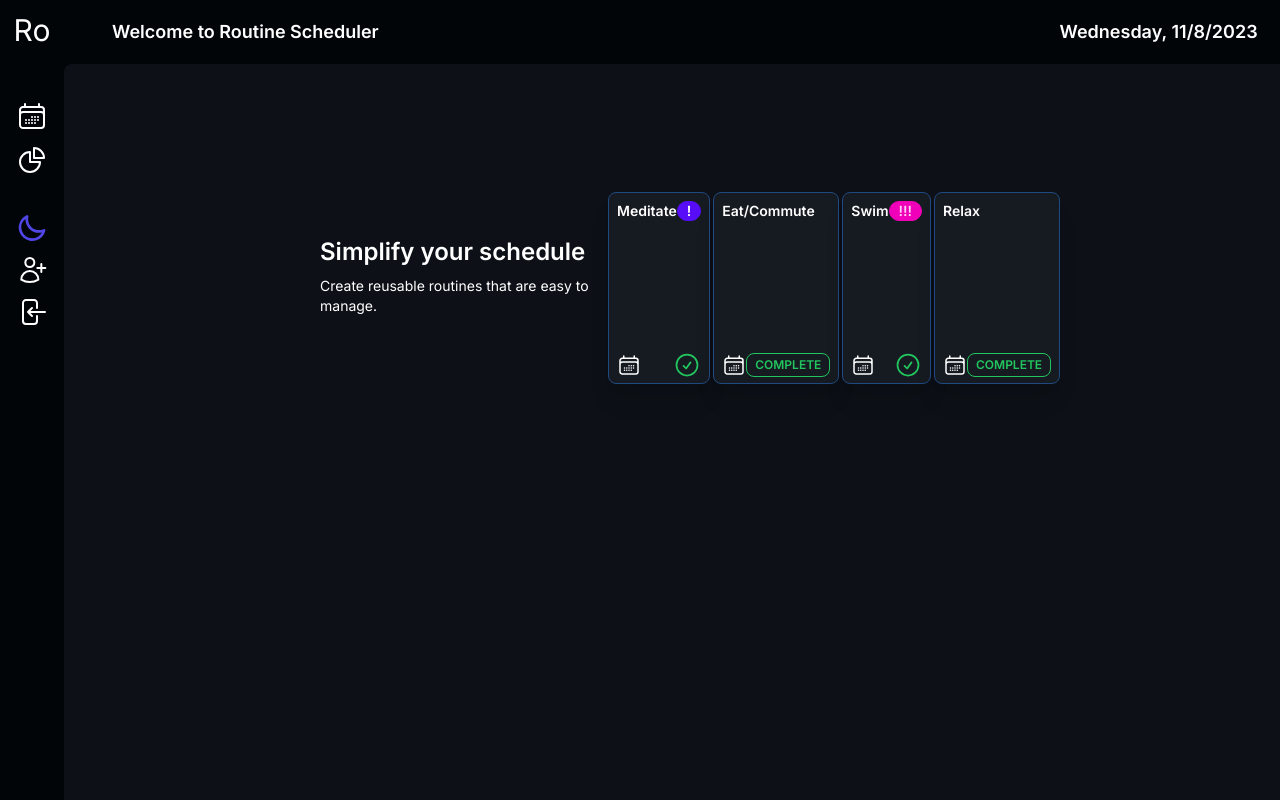
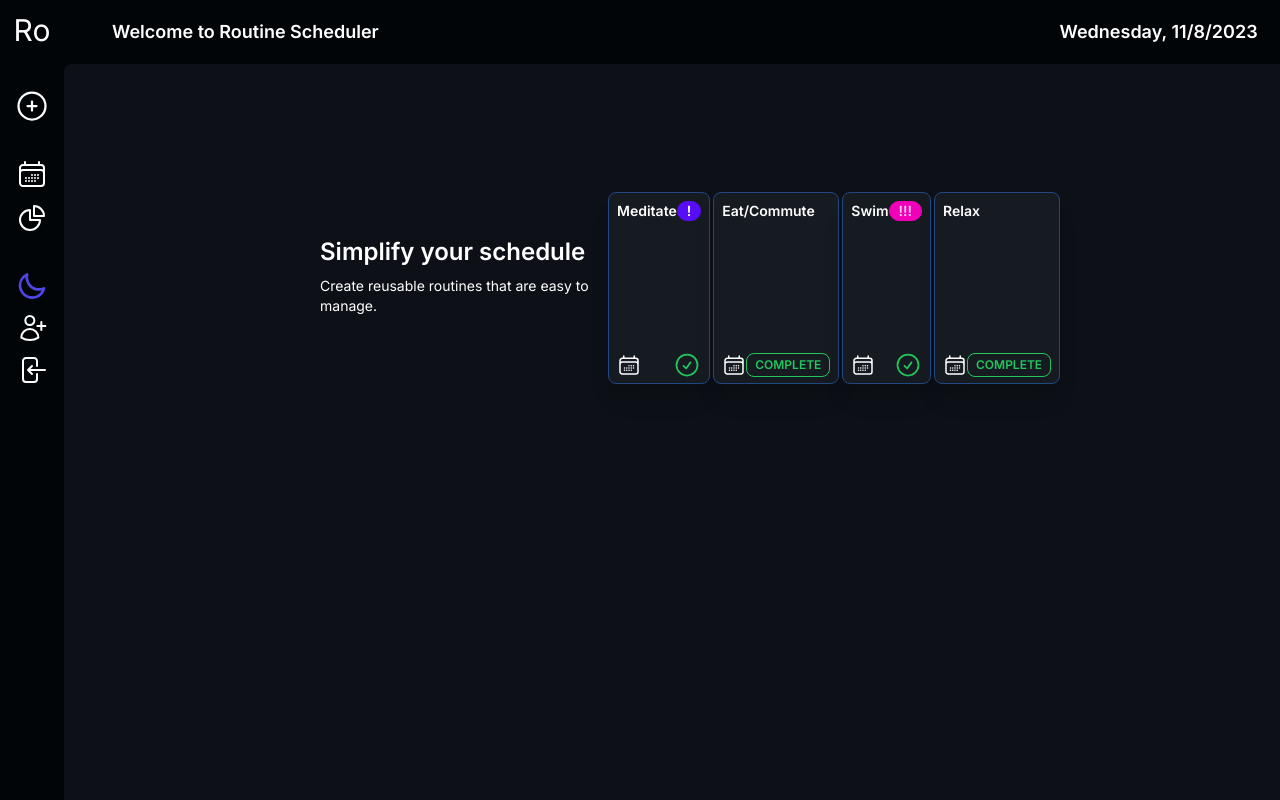
Before and after one commit to carreejoh/code-social, a Next.js app in the folder code-social-react/: page / in a window 1280 px wide. Built offline with nearby package versions, Linux system fonts and the light colour scheme.

Commit message:
Help with debugging

```diff
--- a/code-social-react/app/components/globalComponents/loginSignUpBtns.jsx
+++ b/code-social-react/app/components/globalComponents/loginSignUpBtns.jsx
@@ -4,6 +4,7 @@ import { useState, useEffect, useRef } from "react";
 import SignUpModal from "./signupModal";
 import LoginModal from "./loginModal";
 import Auth from "../../verify/auth";
+import { Suspense } from "react";
 
 function LoginSignUpBtn() {
   const [signupModal, toggleSignupModal] = useState(false);
@@ -51,6 +52,8 @@ function LoginSignUpBtn() {
           <path d="M21.64,13a1,1,0,0,0-1.05-.14,8.05,8.05,0,0,1-3.37.73A8.15,8.15,0,0,1,9.08,5.49a8.59,8.59,0,0,1,.25-2A1,1,0,0,0,8,2.36,10.14,10.14,0,1,0,22,14.05,1,1,0,0,0,21.64,13Zm-9.5,6.69A8.14,8.14,0,0,1,7.08,5.22v.27A10.15,10.15,0,0,0,17.22,15.63a9.79,9.79,0,0,0,2.1-.22A8.11,8.11,0,0,1,12.14,19.73Z" />
         </svg>
       </label>
+
+
       {Auth.loggedIn() ? (
         <button className=" mt-1" onClick={() => Auth.logout()}>
           <svg
@@ -104,7 +107,7 @@ function LoginSignUpBtn() {
           </button>
         </>
       )}
-      {/* <button onClick={() => handleDarkLightMode("dark")}>Dark</button>
+          {/* <button onClick={() => handleDarkLightMode("dark")}>Dark</button>
           <button onClick={() => handleDarkLightMode("light")}>Light</button> */}
       {signupModal && (
         <SignUpModal closeModal={() => toggleSignupModal(false)} />
--- a/code-social-react/app/components/globalComponents/sidebar.jsx
+++ b/code-social-react/app/components/globalComponents/sidebar.jsx
@@ -56,7 +56,7 @@ function Sidebar() {
         </div>
         <div className="h-full ">
           <div className="w-16 p-2 text-white text-center">
-            {Auth.loggedIn() && (
+            {/* {Auth.loggedIn() && ( */}
               <button
                 className="mt-4 text-white"
                 onClick={() =>
@@ -78,7 +78,7 @@ function Sidebar() {
                   />
                 </svg>
               </button>
-            )}
+            {/* )} */}
             <Link href={"/"}>
               <svg
                 xmlns="http://www.w3.org/2000/svg"
--- a/code-social-react/app/components/homeComponents/scheduleContainer.jsx
+++ b/code-social-react/app/components/homeComponents/scheduleContainer.jsx
@@ -60,6 +60,7 @@ function ScheduleContainer({reloadComponent}) {
   useEffect(() => {
     if (Auth.loggedIn()) {
       let user = Auth.getProfile();
+      console.log("SCHEDULER CONTAINER" + user)
       let username = user.data.username;
       fetchRoutineController(username);
     }
```
